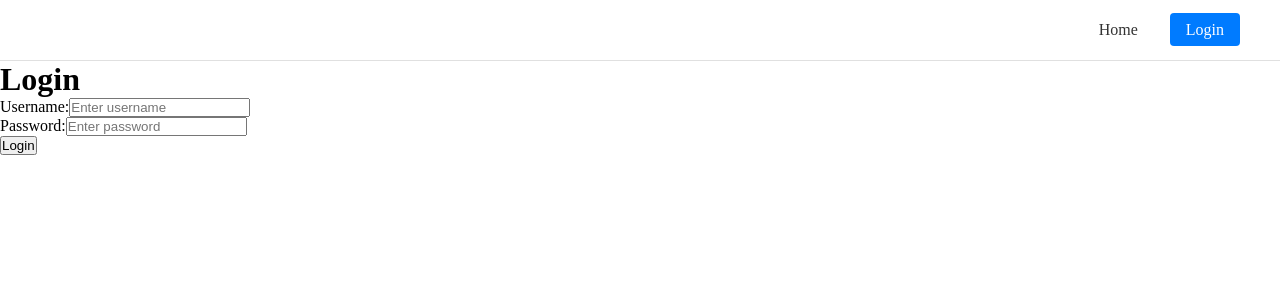
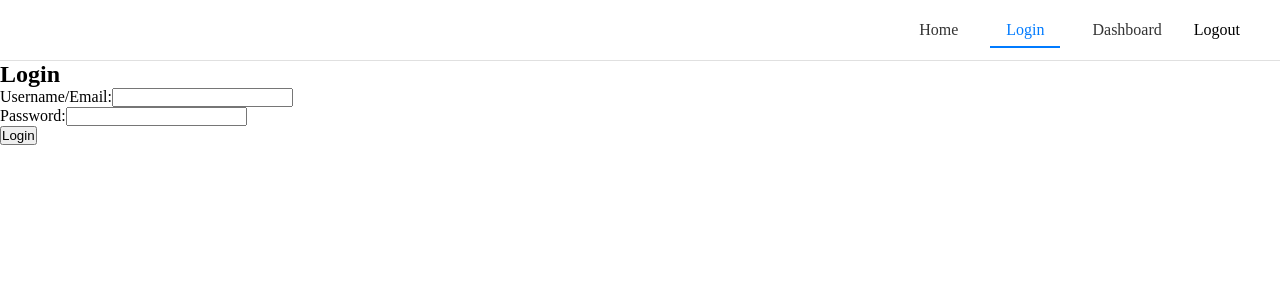
Before and after one commit to SheCodesAus/purrgrammers_frontend, a React (Vite) app: page /login in a window 1280 px wide. Shown: the top 300 px of the page. Built offline with nearby package versions, Linux system fonts and the light colour scheme.

Commit message:
feat: login, dashboard, logout function

```diff
--- a/src/App.jsx
+++ b/src/App.jsx
@@ -2,6 +2,7 @@ import { createBrowserRouter, RouterProvider, Outlet } from "react-router-dom";
 import NavBar from "./components/NavBar";
 import HomePage from "./pages/HomePage";
 import LoginPage from "./pages/LoginPage";
+import Dashboard from "./pages/Dashboard";
 
 // Layout component keeps navigation and page structure consistent across the whole site
 
@@ -25,6 +26,7 @@ const router = createBrowserRouter([
     children: [
       { path: "/", element: <HomePage />},
       { path: "/login", element: <LoginPage />},
+      { path: "/dashboard", element: <Dashboard />},
     ],
   },
 ]);
--- a/src/api/post-login.js
+++ b/src/api/post-login.js
@@ -1,5 +1,5 @@
 async function postLogin(username, password) {
-    const url = `${import.meta.env.VITE_API_URL}/api/token/`;
+    const url = `${import.meta.env.VITE_API_URL}/api/users/login/`;
     const response = await fetch(url, {
         method: "POST",
         headers: {
--- a/src/components/AuthProvider.jsx
+++ b/src/components/AuthProvider.jsx
@@ -26,7 +26,7 @@ export function AuthProvider({ children }) {
                 localStorage.setItem("token", data.access || data.token);
                 setAuth({
                     token: data.access || data.token,
-                    user: { username } // You might want to fetch user details separately
+                    user: { username }
                 });
                 return { success: true };
             } else {
@@ -44,7 +44,7 @@ export function AuthProvider({ children }) {
     };
 
     return (
-        <AuthContext.Provider value={{ auth, login, logout }}>
+        <AuthContext.Provider value={{ auth, setAuth, login, logout }}>
             {children}
         </AuthContext.Provider>
     );
--- a/src/components/LoginForm.jsx
+++ b/src/components/LoginForm.jsx
@@ -1,84 +1,139 @@
 import { useState } from 'react';
+import { useNavigate, Link } from 'react-router-dom';
 import { useAuth } from '../hooks/use-auth';
+import postLogin from '../api/post-login';
+import './LoginForm.css';
 
 function LoginForm() {
-    const [credentials, setCredentials] = useState({
-        username: "",
-        password: "",
+    const navigate = useNavigate();
+    const { setAuth } = useAuth();
+    const [isLoading, setIsLoading] = useState(false);
+
+    const [formState, setFormState] = useState({
+        fields: {
+            username: "",
+            password: "",
+        },
+        errors: {
+            username: "",
+            password: "",
+            submit: "",
+        }
     });
-    const [error, setError] = useState("");
-    const [loading, setLoading] = useState(false);
 
-    const { login } = useAuth();
+    const validateForm = () => {
+        let isValid = true;
+        const newErrors = {
+            username: "",
+            password: "",
+        };
+
+        // username validation
+        if (!formState.fields.username) {
+            newErrors.username = "Username or Email is required";
+            isValid = false;
+        }
+
+        // password validation
+        if (!formState.fields.password) {
+            newErrors.password = "Password is required";
+            isValid = false;
+        }
+
+        setFormState(prev => ({
+            ...prev,
+            errors: newErrors
+        }));
+        return isValid;
+    };
 
     const handleChange = (event) => {
         const { id, value } = event.target;
-        setCredentials((prevCredentials) => ({
-            ...prevCredentials,
-            [id]: value,
+        setFormState(prev => ({
+            ...prev,
+            fields: {...prev.fields, [id]: value },
+            errors: {...prev.errors, [id]: "" }
         }));
     };
 
     const handleSubmit = async (event) => {
         event.preventDefault();
-        setError("");
-        setLoading(true);
 
-        if (credentials.username && credentials.password) {
+        if (validateForm()) {
+            setIsLoading(true);
+
             try {
-                const result = await login(credentials.username, credentials.password);
-                if (result.success) {
-                    console.log("Login successful!");
-                    // Redirect or show success message
-                } else {
-                    setError(result.error || "Login failed");
-                }
-            } catch (err) {
-                setError("Login failed. Please try again.");
+                const response = await postLogin(
+                    formState.fields.username,
+                    formState.fields.password,
+                );
+
+                const token = `Token ${response.token}`;
+                window.localStorage.setItem("token", token);
+
+                const user = response.user;
+
+                window.localStorage.setItem("user", JSON.stringify(user));
+
+                setAuth({ token, user });
+                navigate("/dashboard");
+            } catch (error) {
+                setFormState(prev => ({
+                    ...prev,
+                    errors: {
+                        ...prev.errors,
+                        submit: "Invalid Username/Email or password"
+                    }
+                }));
+            } finally {
+                setIsLoading(false);
             }
-        } else {
-            setError("Please enter both username and password");
         }
-        setLoading(false);
     };
 
     return (
-        <div className="form-container">
-            <div className="form-header">
-                <h1>Login</h1>
-            </div>
+        <div className="login-form-container">
+            <h2>Login</h2>
+            <form onSubmit={handleSubmit}>
+                <div className="form-group">
+                    <label htmlFor="username">Username/Email:</label>
+                    <input
+                        type="text"
+                        id="username"
+                        value={formState.fields.username}
+                        onChange={handleChange}
+                        disabled={isLoading}
+                    />
+                    {formState.errors.username && (
+                        <span className="error">{formState.errors.username}</span>
+                    )}
+                </div>
 
-            {error && <div className="error-message">{error}</div>}
-
-            <form className="login-form" onSubmit={handleSubmit}>
-                <div>
-                    <label htmlFor="username">Username:</label>
-                    <input
-                        type='text'
-                        id='username'
-                        value={credentials.username}
-                        placeholder='Enter username'
-                        onChange={handleChange}
-                        disabled={loading}
-                     />
-                </div>
-                <div>
+                <div className="form-group">
                     <label htmlFor="password">Password:</label>
                     <input
                         type="password"
                         id="password"
-                        value={credentials.password}
-                        placeholder="Enter password"
+                        value={formState.fields.password}
                         onChange={handleChange}
-                        disabled={loading}
+                        disabled={isLoading}
                     />
+                    {formState.errors.password && (
+                        <span className="error">{formState.errors.password}</span>
+                    )}
                 </div>
-                <button type='submit' disabled={loading}>
-                    {loading ? "Logging in..." : "Login"}
+
+                {formState.errors.submit && (
+                    <div className="error">{formState.errors.submit}</div>
+                )}
+
+                <button type="submit" disabled={isLoading}>
+                    {isLoading ? "Logging in..." : "Login"}
                 </button>
             </form>
         </div>
     );
+
 }
 
 export default LoginForm;
--- a/src/components/NavBar.css
+++ b/src/components/NavBar.css
@@ -26,8 +26,8 @@
     text-decoration: none;
     color: #333;
     padding: 0.5rem 1rem;
-    border-radius: 4px;
-    transition: background-color 0.2s;
+    border-bottom: 2px solid transparent;
+    transition: border-bottom-color 0.2s ease;
 }
 
 .nav-links a:hover {
@@ -35,6 +35,22 @@
 }
 
 .nav-links a.active {
-    background-color: #007bff;
-    color: white;
+    border-bottom-color: #007bff;
+    color: #007bff;
+    font-weight: 500;
 }
+
+.logout-btn {
+    background: none;
+    border: none;
+    color: inherit;
+    cursor: pointer;
+    font-family: inherit;
+    font-size: inherit;
+    text-decoration: none;
+    padding: 0;
+}
+
+.logout-btn:hover {
+    text-decoration: underline;
+}
--- a/src/components/NavBar.jsx
+++ b/src/components/NavBar.jsx
@@ -1,14 +1,25 @@
 import { Link, NavLink } from 'react-router-dom';
 import { useState } from 'react';
+import { useAuth } from '../hooks/use-auth';
 import './NavBar.css';
 
 function NavBar() {
+    const { logout } = useAuth();
+
+    const handleLogout = () => {
+        logout();
+        // Token is automatically cleared from localStorage
+        // User state is reset to null
+    };
+
     return (
         <nav className='nav-container'> {/* semantic HTML for accessibility and SEO benefits*/}
             <div className='nav-bar'>
                 <ul className='nav-links'>
                     <li><NavLink to="/">Home</NavLink></li>
                     <li><NavLink to="/login">Login</NavLink></li>
+                    <li><NavLink to="/dashboard">Dashboard</NavLink></li>
+                    <li><button onClick={handleLogout} className="logout-btn">Logout</button></li>
                 </ul>
             </div>
         </nav>
--- a/src/pages/Dashboard.jsx
+++ b/src/pages/Dashboard.jsx
@@ -6,7 +6,9 @@ function Dashboard() {
     return (
         <div className='dashboard-container'>
             <div className='dashboard-content'>
-                <h1>Welcome user</h1>
+                <h1>Welcome! This is your user dashboard</h1>
+                <p>This will have your a link to your active boards</p>
+                <p>as well as a link to create a new board</p>
             </div>
         </div>
     );
--- a/src/pages/HomePage.jsx
+++ b/src/pages/HomePage.jsx
@@ -4,7 +4,7 @@ function HomePage() {
     return (
         <div className='homepage-container'>
             <div className='hero-section'>
-                <h1 className='hero-title'>Welcome to RetroTool</h1>
+                <h1 className='hero-title'>Welcome to Save Point</h1>
                 <p className='hero-subtitle'>Streamline your team retrospectives with collaborative boards</p>
                 <div className='cta-buttons'>
                     <button className='btn btn-primary'>Get Started</button>
```
Also changed, not shown: src/components/LoginForm.css (added).
